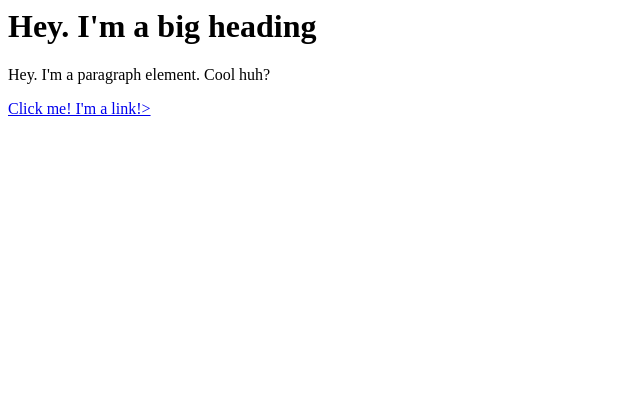
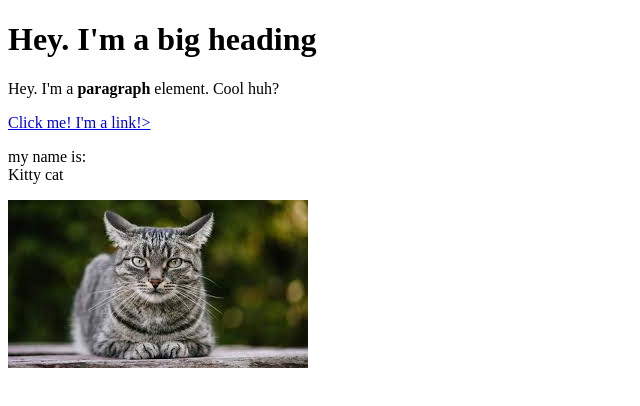
Before and after one commit to Loopytoehold/cartoon-hero, a plain HTML site: page test.html in a window 1280 px wide. Shown: the whole page, without its empty margins (0-640 px from the left). Drawn offline with Linux system fonts and the light colour scheme.

Commit message:
Added cat pic and few more elements

```diff
--- a/test.html
+++ b/test.html
@@ -1,3 +1,16 @@
+<!DOCTYPE html>
+<html>
+<head>
+	<title>Test page</title>
+</head>
+<body>
 <h1>Hey. I'm a big heading</h1>
-<p>Hey. I'm a paragraph element. Cool huh?</p>
+
+<p>Hey. I'm a <b>paragraph</b> element. Cool huh?</p>
+
 <a href="https://google.com" target="_blank" title="let's go to google">Click me! I'm a link!></a>
+<p>my name is: <br>
+Kitty cat</p>
+<img src="img/cat.jpg">
+</body>
+</html>
```
Also changed, not shown: img/cat.jpg (added).
